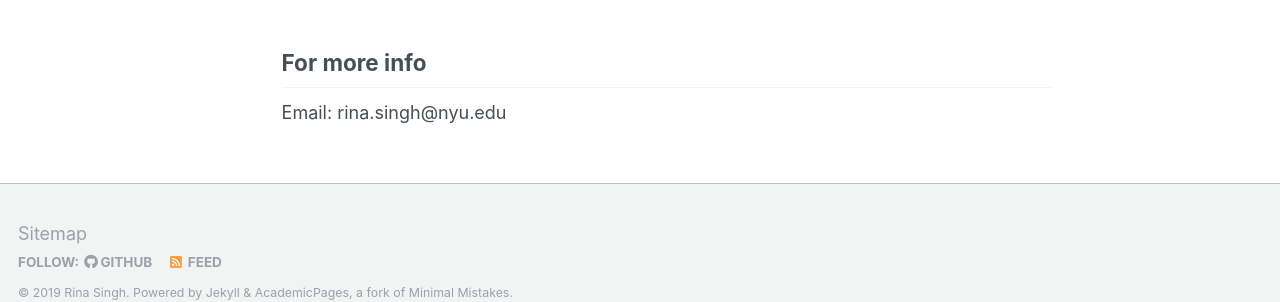
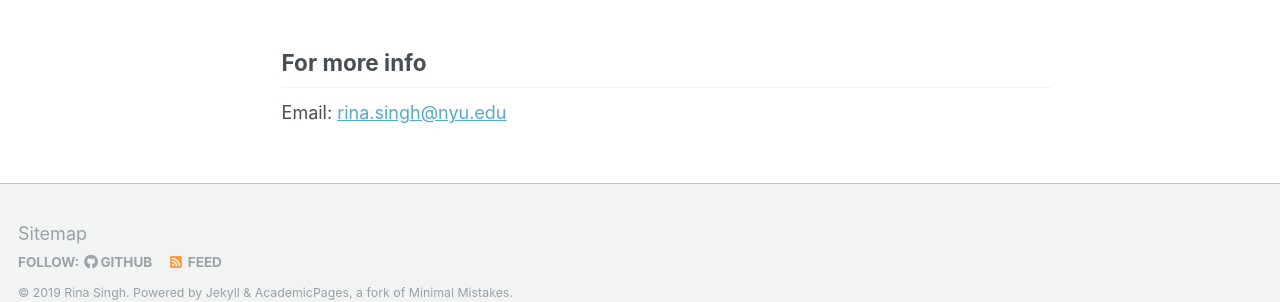
Before and after one commit to rsingh43/rsingh43.github.io, a Jekyll site: the page built from _pages/about.md, in a window 1280 px wide and 1141 px high. Shown: the part 802-1104 px from the top of the window. Built offline with Jekyll 4.4.1, drawn with Linux system fonts in a browser that asks for light colours; part of the change alters nothing that is shown.

```diff
--- a/_pages/about.md
+++ b/_pages/about.md
@@ -26,4 +26,4 @@ The main configuration file for the site is in the base directory in [_config.ym
 
 For more info
 ------
-Email: rina.singh@nyu.edu
+Email: <rina.singh@nyu.edu>
```
